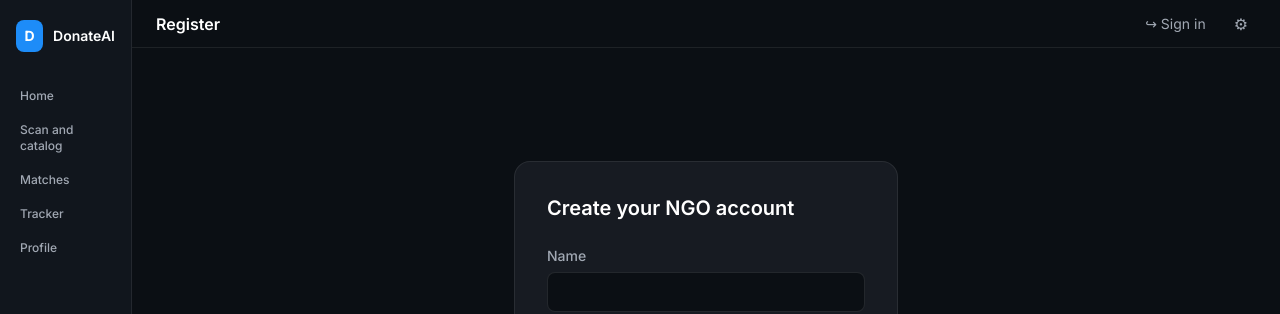
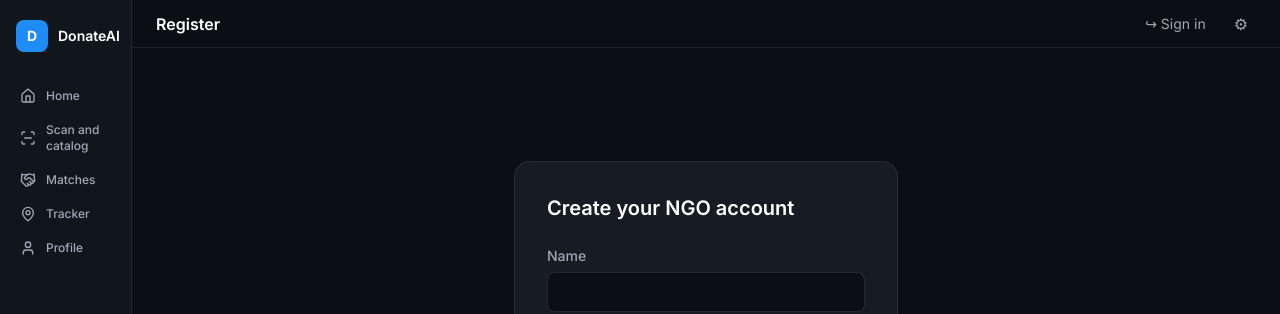
Before and after one commit to Watergold12/Donate_AI, a React (Vite) app in the folder frontend/: page /register in a window 1280 px wide. Shown: the top 314 px of the page. Built offline with nearby package versions, Linux system fonts and the light colour scheme; no server answers.

Commit message:
fix:fixed the sidebar issue

```diff
--- a/frontend/src/pages/auth/LoginPage.tsx
+++ b/frontend/src/pages/auth/LoginPage.tsx
@@ -6,6 +6,7 @@ import { z } from 'zod'
 import { Input } from '../../components/atoms/Input'
 import { Button } from '../../components/atoms/Button'
 import { useAuth } from '../../hooks/useAuth'
+import { Sidebar } from '../../components/organisms/Sidebar'
 
 const schema = z.object({
   email: z.string().email('Enter a valid email'),
@@ -35,23 +36,7 @@ export function LoginPage() {
     <div className="flex min-h-screen bg-[#0B0F14]">
       {/* Sidebar-style left panel matching the screenshot */}
       <aside className="flex w-[132px] flex-shrink-0 flex-col border-r border-white/[0.08] bg-[#11161D]">
-        <div className="flex items-center gap-2.5 px-4 py-5">
-          <div className="flex h-8 w-8 items-center justify-center rounded-lg bg-[#1D8CF8] text-sm font-bold text-white">
-            D
-          </div>
-          <span className="text-sm font-semibold text-white">DonateAI</span>
-        </div>
-        <nav className="flex-1 py-2 px-2">
-          <ul className="flex flex-col gap-0.5">
-            {['Home','Scan and catalog','Matches','Tracker','Profile'].map(label => (
-              <li key={label}>
-                <span className="flex items-center gap-2.5 rounded-lg px-3 py-2 text-xs font-medium text-[#A1A8B3]">
-                  {label}
-                </span>
-              </li>
-            ))}
-          </ul>
-        </nav>
+        <Sidebar role="donor" />
       </aside>
 
       {/* Main area */}
--- a/frontend/src/pages/auth/RegisterPage.tsx
+++ b/frontend/src/pages/auth/RegisterPage.tsx
@@ -8,6 +8,7 @@ import { Button } from '../../components/atoms/Button'
 import { Select } from '../../components/atoms/Select'
 import { authApi } from '../../api/auth'
 import { useAuth } from '../../hooks/useAuth'
+import { Sidebar } from '../../components/organisms/Sidebar'
 
 const schema = z.object({
   full_name: z.string().min(2, 'Name is required'),
@@ -62,23 +63,7 @@ export function RegisterPage() {
     <div className="flex min-h-screen bg-[#0B0F14]">
       {/* Sidebar strip */}
       <aside className="flex w-[132px] flex-shrink-0 flex-col border-r border-white/[0.08] bg-[#11161D]">
-        <div className="flex items-center gap-2.5 px-4 py-5">
-          <div className="flex h-8 w-8 items-center justify-center rounded-lg bg-[#1D8CF8] text-sm font-bold text-white">
-            D
-          </div>
-          <span className="text-sm font-semibold text-white">DonateAI</span>
-        </div>
-        <nav className="flex-1 py-2 px-2">
-          <ul className="flex flex-col gap-0.5">
-            {['Home','Scan and catalog','Matches','Tracker','Profile'].map(label => (
-              <li key={label}>
-                <span className="flex items-center gap-2.5 rounded-lg px-3 py-2 text-xs font-medium text-[#A1A8B3]">
-                  {label}
-                </span>
-              </li>
-            ))}
-          </ul>
-        </nav>
+        <Sidebar role="donor" />
       </aside>
 
       {/* Main */}
--- a/frontend/src/pages/donor/CameraPage.tsx
+++ b/frontend/src/pages/donor/CameraPage.tsx
@@ -9,6 +9,7 @@ import { Spinner } from '../../components/atoms/Spinner'
 import { detectionApi } from '../../api/detection'
 import type { DetectionResult } from '../../types/index'
 import { capitalize, scoreToPercent } from '../../utils/index'
+import { Sidebar } from '../../components/organisms/Sidebar'
 
 export function CameraPage() {
   const navigate = useNavigate()
--- a/frontend/src/pages/donor/DonorDashboardPage.tsx
+++ b/frontend/src/pages/donor/DonorDashboardPage.tsx
@@ -9,6 +9,7 @@ import type { DonorSummary } from '../../types/index'
 import type { Donation } from '../../types/index'
 import { formatDate } from '../../utils/index'
 import { useAuthContext } from '../../store/authStore'
+import { Sidebar } from '../../components/organisms/Sidebar'
 
 export function DonorDashboardPage() {
   const { user } = useAuthContext()
```
